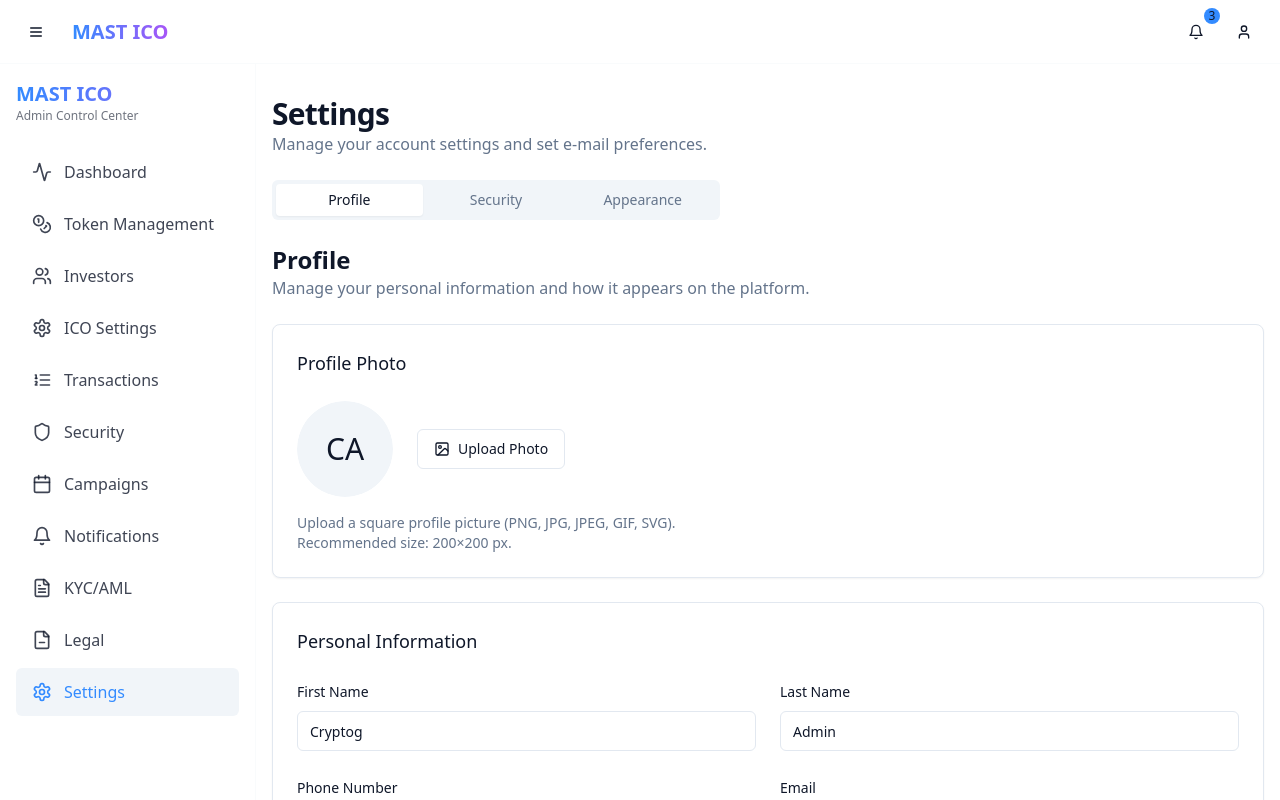
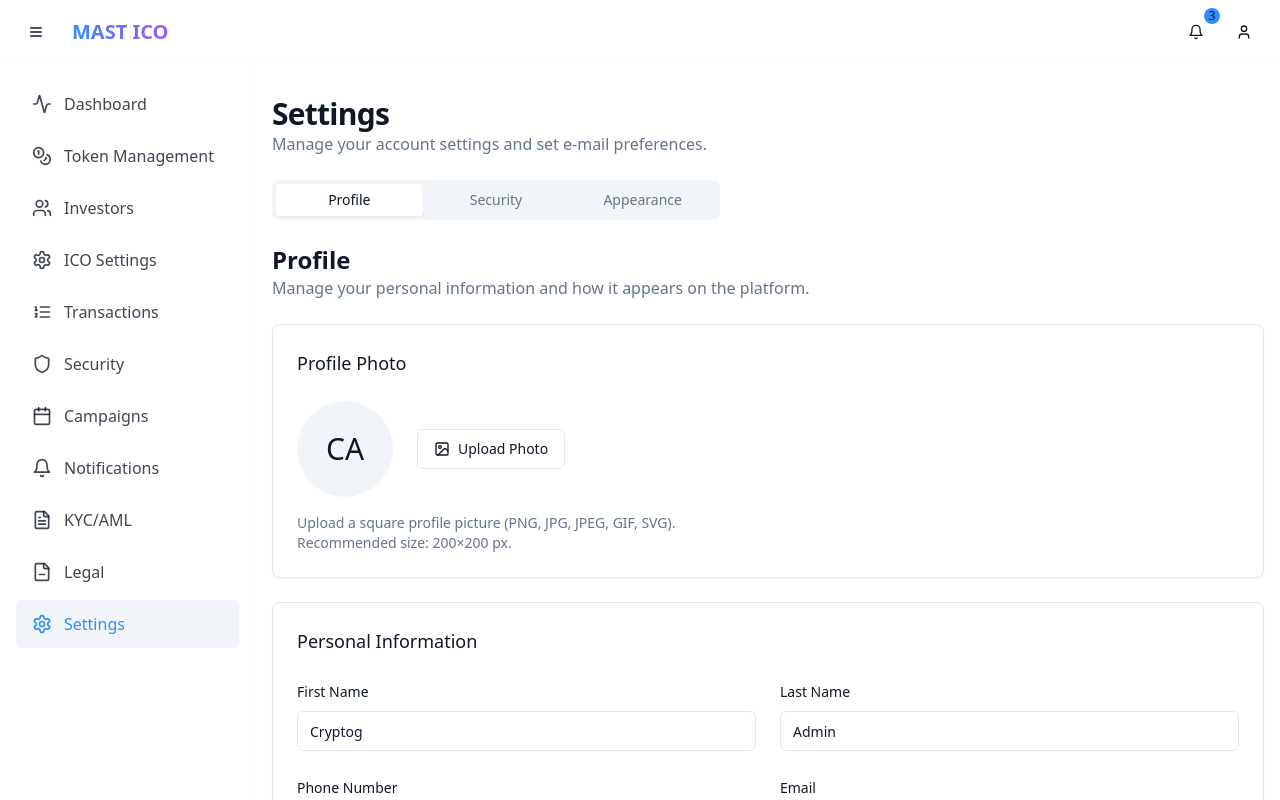
Before and after one commit to kajlasanamdeep/mast-ico-admin, a React (Vite) app: page /settings in a window 1280 px wide. Shown: the top 800 px of the page. Built offline with nearby package versions, Linux system fonts and the light colour scheme.

Commit message:
Remove sidebar title and subtitle
Removes the "MAST ICO" title and "Admin Control Center" subtitle from the sidebar.

```diff
--- a/src/components/layout/Sidebar.tsx
+++ b/src/components/layout/Sidebar.tsx
@@ -55,12 +55,7 @@ const Sidebar = () => {
       )}
     >
       <div className="p-4">
-        {isSidebarOpen && (
-          <div className="mb-6">
-            <h2 className="text-xl font-bold gradient-text">MAST ICO</h2>
-            <p className="text-xs text-sidebar-foreground/60">Admin Control Center</p>
-          </div>
-        )}
+        {/* Removed the MAST ICO and Admin Control Center text block */}
 
         <nav className="space-y-1">
           <NavItem to="/" label="Dashboard" icon={Activity} />
```
